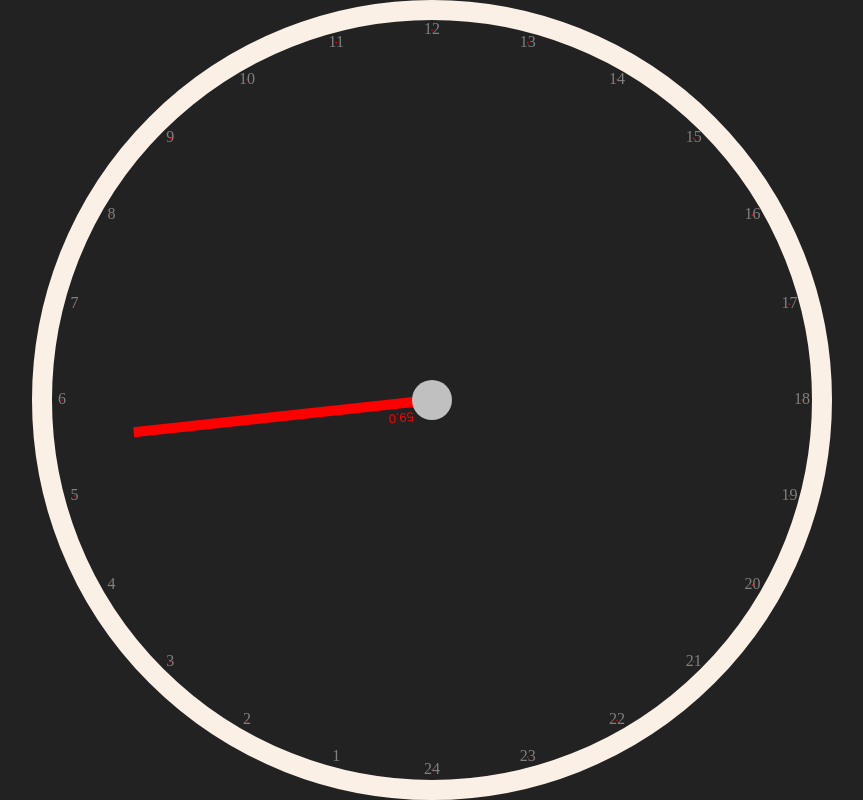
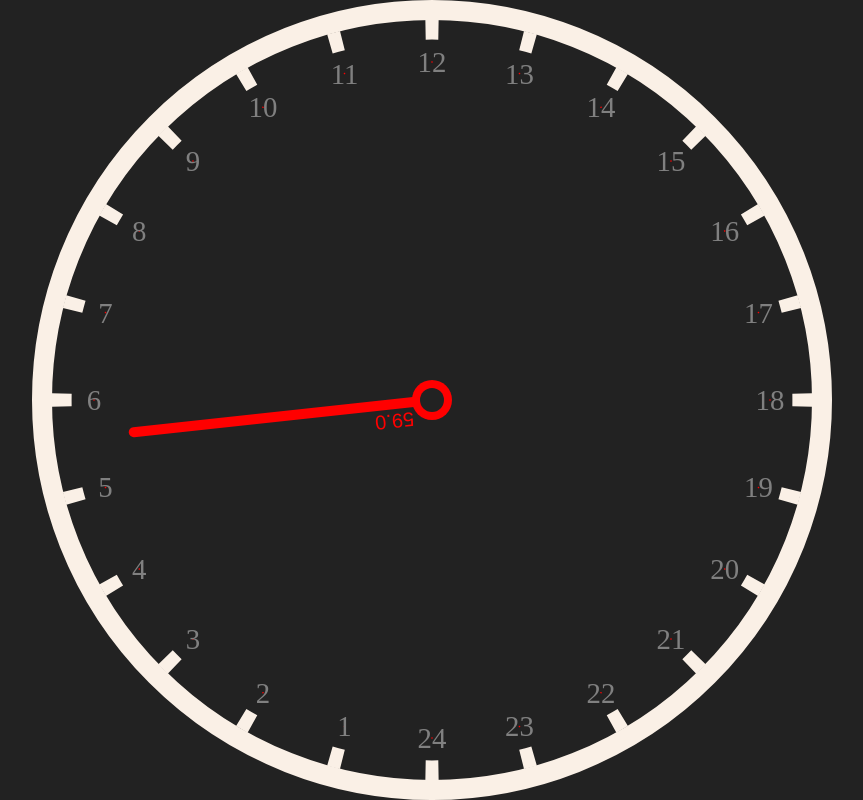
Before and after one commit to ruxo/clock24, a plain HTML site: page clock24.html in a window 1280 px wide. Shown: the whole page, without its empty margins (208-1071 px from the left). Drawn offline with Linux system fonts and the light colour scheme.

Commit message:
Add hour ticks.

```diff
--- a/clock24.html
+++ b/clock24.html
@@ -22,6 +22,8 @@
                 }, 1000);
             }
             function Clock(){
+                "use strict";
+
                 var self = this;
 
                 var canvas = $("#clock");
@@ -40,9 +42,12 @@
                 canvas.attr("width", w);
                 canvas.attr("height", h);
 
+                var BACKGROUND_COLOR = "#222";
+
                 var dialLineWidth = 50;
                 var handLineWidth = 25;
                 var buttonRadius = 50;
+                var innerButton = 30;
                 var r = 1000 -dialLineWidth/2;   // so the edge of circle is aligned with browse edge.
                 var handRadius = 750;
 
@@ -50,7 +55,13 @@
                     g.beginPath();
                     g.arc(0,0,buttonRadius,0, Math.PI*2, false);
                     g.closePath();
-                    g.fillStyle = "silver";
+                    g.fillStyle = "red";
+                    g.fill();
+
+                    g.beginPath();
+                    g.arc(0,0,innerButton,0, Math.PI*2, false);
+                    g.closePath();
+                    g.fillStyle = BACKGROUND_COLOR;
                     g.fill();
                 }
                 function _drawDial(){
@@ -70,35 +81,40 @@
                     g.rotate( timeAngle );
 
                     g.lineWidth = handLineWidth;
+                    g.lineCap = 'round';
                     g.strokeStyle = "red";
                     g.beginPath();
                     g.moveTo(0,0);
                     g.lineTo(handRadius, 0);
-                    g.closePath();
                     g.stroke();
 
                     var minute100 = (now.getMinutes() * 60 + now.getSeconds()) / 36;
                     g.fillStyle = "red";
-                    g.font = "2em sans-serif";
+                    g.font = "50px sans-serif";
                     g.fillText(minute100.toFixed(1), buttonRadius, -handLineWidth);
                     g.restore();
-
-                    for(var i=1; i<=24; ++i)
-                        _drawHour(i);
-                    //_drawHour(now.getHours());
-                    //_drawHour(now.getHours() + 1);
                 }
+                var HOUR_TICK_HALF_ANGLE = Math.PI/180;
                 function _drawHour(hour){
                     g.save();
-                    g.font = "40px serif";
+                    var hourAngle = hour * oneHourAngle + midnightAngle;
+
+                    // draw hour tick
+                    var tickLength = dialLineWidth;
+                    g.beginPath();
+                    g.arc(0,0,r-dialLineWidth+1, hourAngle-HOUR_TICK_HALF_ANGLE, hourAngle+HOUR_TICK_HALF_ANGLE, false);
+                    g.lineWidth = tickLength;
+                    g.lineCap = "butt";
+                    g.stroke();
+
+                    g.font = "72px serif";
 
                     var hourText = hour;
 
-                    var hourAngle = hour * oneHourAngle + midnightAngle;
                     var metrics = g.measureText(hourText);
 
                     g.rotate(hourAngle);
-                    var startNormal = r -dialLineWidth;
+                    var startNormal = r -130;
                     g.translate(startNormal, 0);
 
                     g.fillStyle = "red";
@@ -108,7 +124,7 @@
                     g.fill();
 
                     g.rotate( -hourAngle);
-                    g.translate(-metrics.width/2, 10);
+                    g.translate(-metrics.width/2, 25);
 
                     g.fillStyle = "gray";
                     g.fillText(hourText, 0,0);
@@ -124,7 +140,7 @@
 
                 self.render = function(){
                     g.save();
-                    g.fillStyle = "#222";
+                    g.fillStyle = BACKGROUND_COLOR;
                     g.fillRect(0,0, w,h);
 
                     var fitSize = Math.min(w/2, h/2);
@@ -135,6 +151,10 @@
                     _drawDial();
                     _drawHand();
                     _drawCenterButton();
+
+                    for(var i=1; i<=24; ++i)
+                        _drawHour(i);
+
                     g.restore();
                 };
 
```
